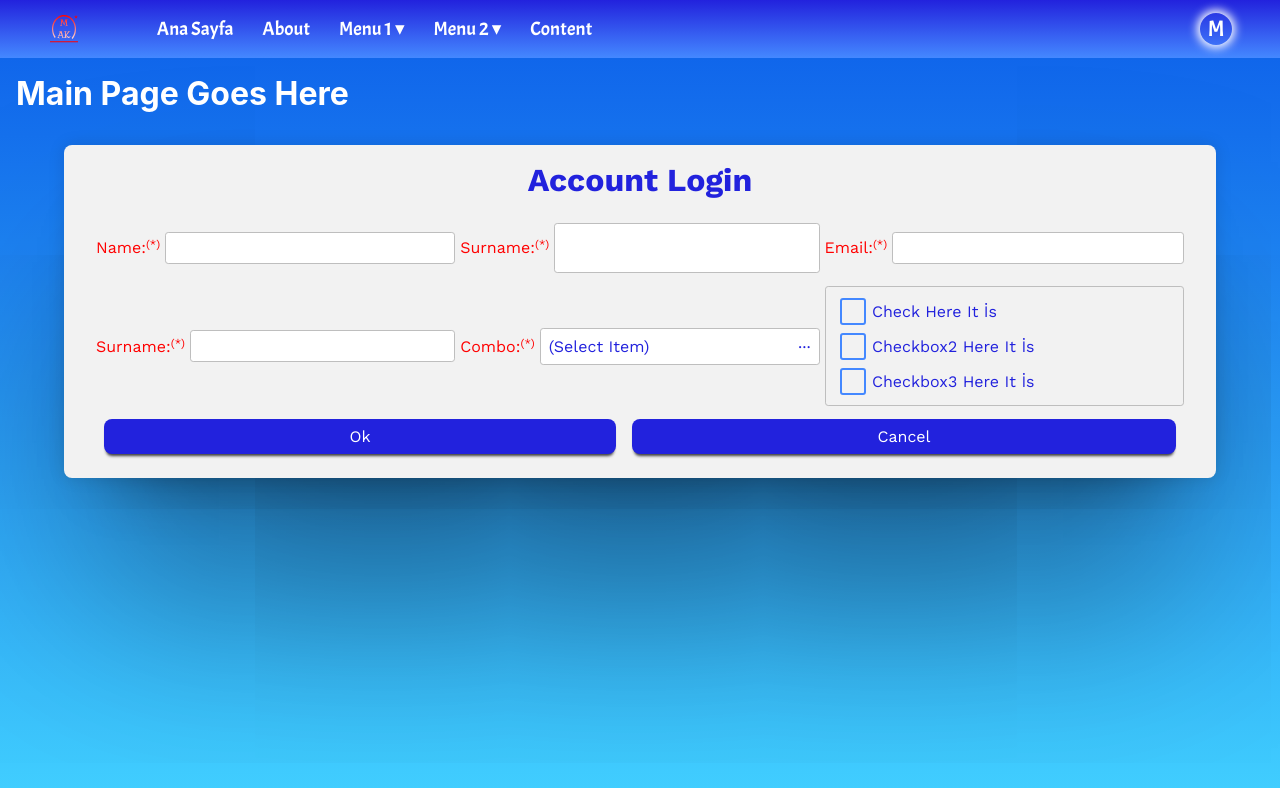
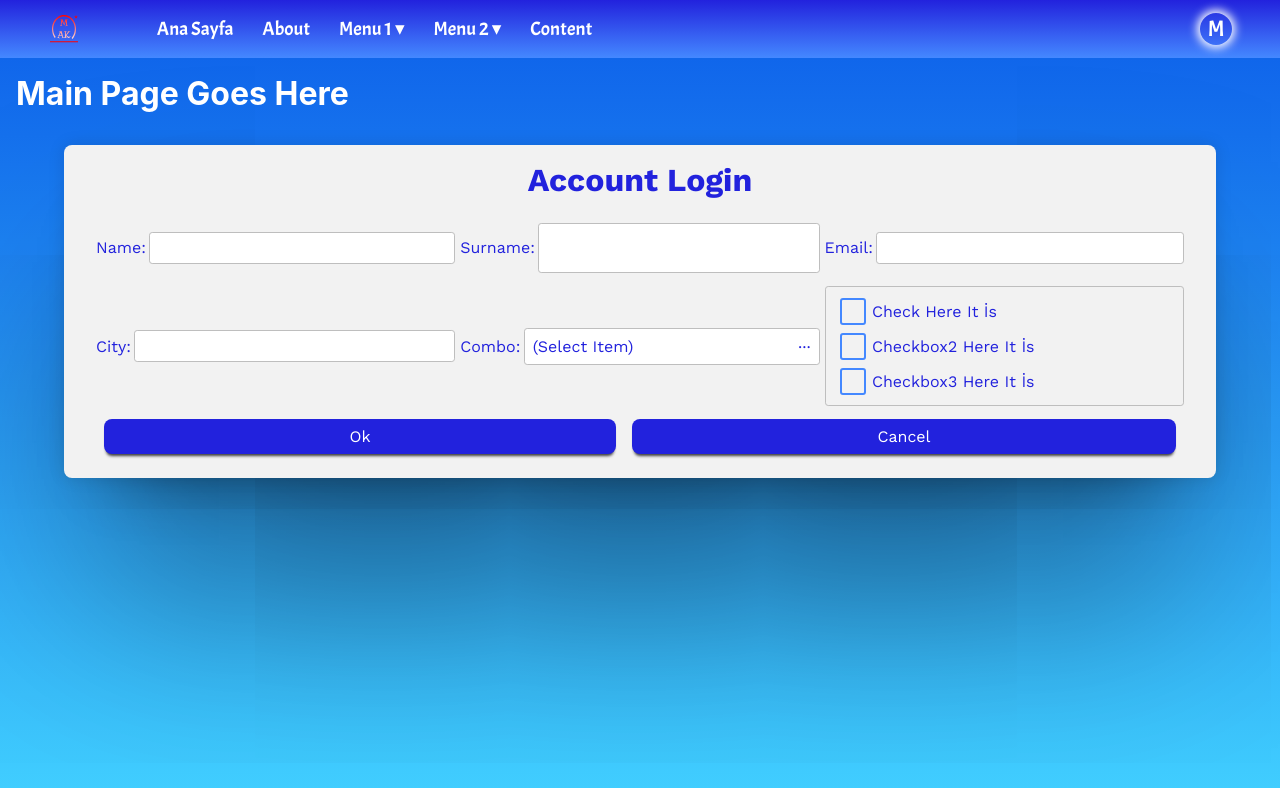
Before and after one commit to mehmetak78/react-components-mak, a React (Create React App) app: page / in a window 1280 px wide. Shown: the top 788 px of the page. Built offline with nearby package versions, Linux system fonts and the light colour scheme.

Commit message:
checkbox

```diff
--- a/src/components/formComponents/Form.js
+++ b/src/components/formComponents/Form.js
@@ -1,9 +1,9 @@
 import React from 'react';
 
 const Form = (props) => {
-  const {id} = props;
+  const {id, onSubmit} = props;
   return (
-    <form id= {id} className= {"form "+ props.className}>
+    <form id= {id} className= {"form "+ props.className} onSubmit={onSubmit}>
       {props.children}
     </form>
   );
--- a/src/components/formComponents/TextArea.js
+++ b/src/components/formComponents/TextArea.js
@@ -1,10 +1,10 @@
 import React from 'react';
 
 const TextArea = (props) => {
-  const {className, form, id, name, label, autoComplete, required} = props;
+  const {className, form, id, name,value, label, autoComplete, required, onChange} = props;
   return (
     <div className= {"textarea " +className}>
-      <textarea form={form} id={id} name={name} autoComplete={autoComplete} required={required} />
+      <textarea form={form} id={id} name={name} value={value} autoComplete={autoComplete} required={required} onChange={onChange} />
       <label htmlFor={name}>{label}</label>
     </div>
   );
--- a/src/components/formComponents/TextBox.js
+++ b/src/components/formComponents/TextBox.js
@@ -1,10 +1,11 @@
 import React from 'react';
 
 const TextBox = (props) => {
-  const {className, id, name, label, type, autoComplete, required} = props;
+  const {className, id, name, value, label, type, autoComplete, required, onChange} = props;
+
   return (
     <div className= {"textbox " +className}>
-      <input id={id} type={type} name={name} autoComplete={autoComplete} required={required} />
+      <input id={id} type={type} name={name} value={value} autoComplete={autoComplete} required={required}  onChange={onChange}/>
       <label htmlFor={name}>{label}</label>
     </div>
   );
@@ -13,6 +14,7 @@ const TextBox = (props) => {
 TextBox.defaultProps = {
   id: "",
   name: "",
+  value: "",
   label: "Label",
   type: "text",
   autoComplete: "",
--- a/src/pages/PageForm1.js
+++ b/src/pages/PageForm1.js
@@ -1,4 +1,4 @@
-import React from 'react';
+import React, {useState} from 'react';
 import Form from "../components/formComponents/Form";
 import TextBox from "../components/formComponents/TextBox";
 import TextArea from "../components/formComponents/TextArea";
@@ -9,47 +9,75 @@ import {CheckBoxGroup} from "../components/formComponents/CheckBoxGroup";
 
 
 const PageForm1 = () => {
+
+  const [formData, setFormData] = useState({
+    name: "",
+    surname: "",
+    email: "",
+    city: ""
+  });
+
+
+  const onSubmit = (e) => {
+    e.preventDefault();
+    console.log("OnSubmit")
+    console.log(formData)
+  }
+
+  const onChange = (e => {
+    console.log("OnChange");
+    setFormData({...formData, [e.target.name]: e.target.value})
+  })
+
   return (
     <div className="form-container px-2 py-1">
       <h1 className="form-title text-primary ">Account Login </h1>
-      <Form id="form1" className={"grid"}>
+      <Form id="form1" className={"grid"} onSubmit={onSubmit} >
         <TextBox
           // className="row3"
           label="Name:"
           name="name"
+          value={formData.name}
           type="text"
           autoComplete="name"
-          required
+          //required
+          onChange={onChange}
         />
         <TextArea
           className="row1"
           label="Surname:"
           name="surname"
+          value={formData.surname}
           type="text"
           autoComplete="surname"
           form="form1"
-          required
+          //required
+          onChange={onChange}
         />
         <TextBox
           label="Email:"
           name="email"
+          value={formData.email}
           type="text"
           autoComplete="email"
-          required
+          //required
+          onChange={onChange}
         />
         <TextBox
-          label="Surname:"
-          name="surname"
+          label="City:"
+          name="city"
+          value={formData.city}
           type="text"
-          autoComplete="surname"
-          required
+          autoComplete="city"
+          //required
+          onChange={onChange}
         />
         <Combobox
           label="Combo:"
           name="surname"
           type="text"
           autoComplete="surname"
-          required
+          //required
           //multi
         />
         <CheckBoxGroup
```
